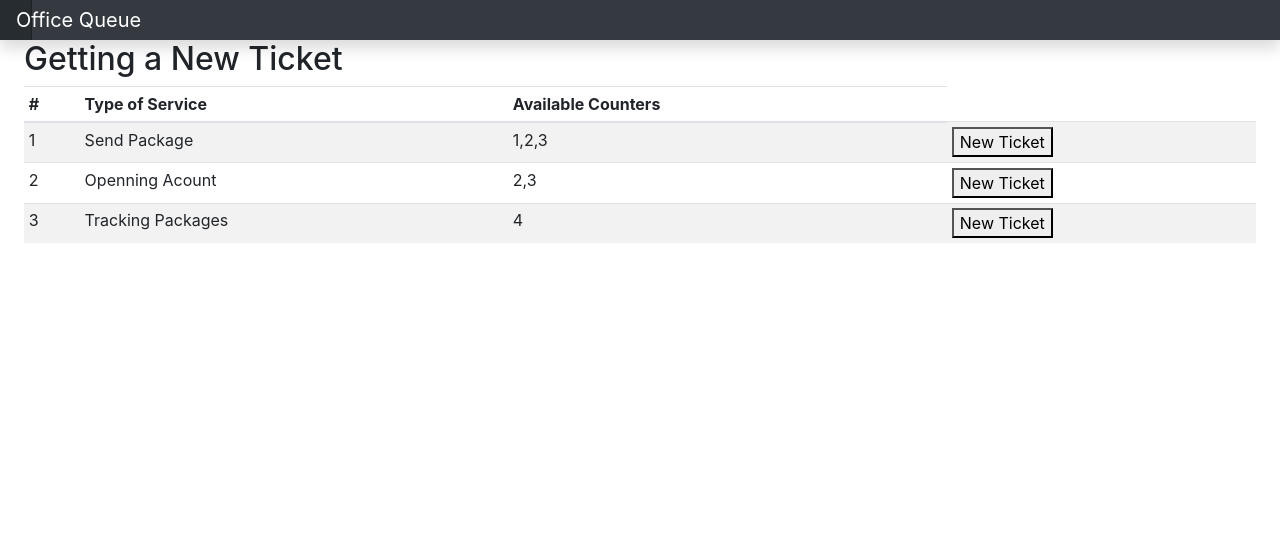
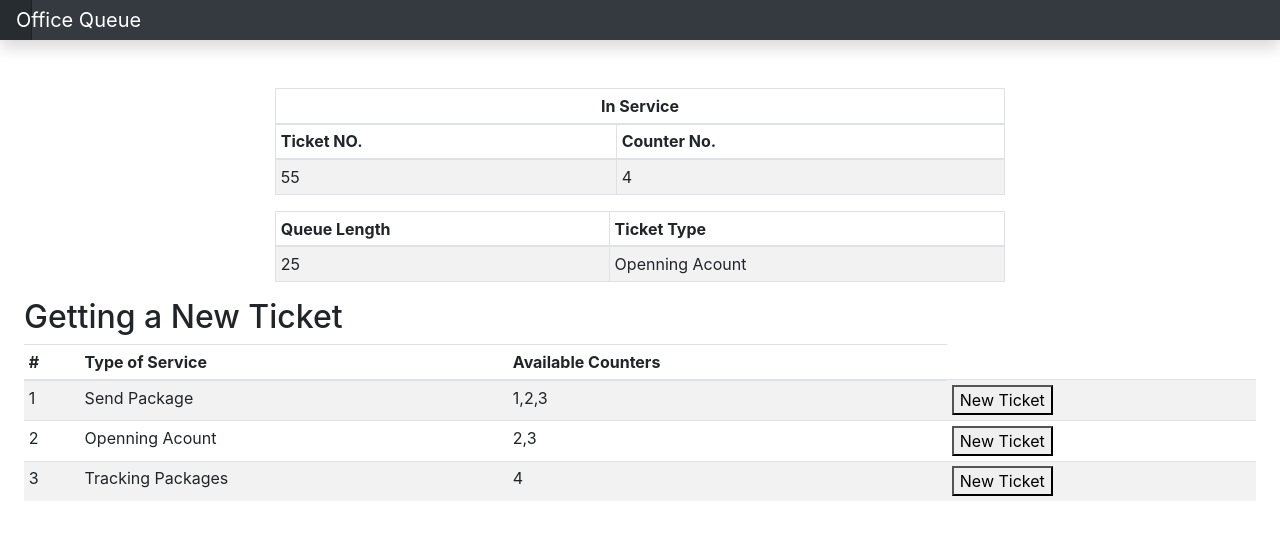
Before and after one commit to mosTavassoli/QueueManagement, a React (Create React App) app in the folder client/: page / in a window 1280 px wide. Shown: the top 540 px of the page. Built offline with nearby package versions, Linux system fonts and the light colour scheme.

Commit message:
feat: Add fake Display Board

```diff
--- a/client/public/css/custom.css
+++ b/client/public/css/custom.css
@@ -1,5 +1,5 @@
 body {
-    font-size: .875rem;
+  font-size: 0.875rem;
 }
 
 .feather {
@@ -19,7 +19,7 @@ body {
   left: 0;
   z-index: 100; /* Behind the navbar */
   padding: 48px 0 0; /* Height of navbar */
-    box-shadow: inset -1px 0 0 rgba(0, 0, 0, .1);
+  box-shadow: inset -1px 0 0 rgba(0, 0, 0, 0.1);
 }
 
 @media (max-width: 767.98px) {
@@ -32,7 +32,7 @@ body {
   position: relative;
   top: 0;
   height: calc(100vh - 48px);
-    padding-top: .5rem;
+  padding-top: 0.5rem;
   overflow-x: hidden;
   overflow-y: auto; /* Scrollable contents if viewport is shorter than content. */
 }
@@ -64,7 +64,7 @@ body {
 }
 
 .sidebar-heading {
-    font-size: .75rem;
+  font-size: 0.75rem;
   text-transform: uppercase;
 }
 
@@ -73,35 +73,39 @@ body {
    */
 
 .navbar-brand {
-    padding-top: .75rem;
-    padding-bottom: .75rem;
+  padding-top: 0.75rem;
+  padding-bottom: 0.75rem;
   font-size: 1rem;
-    background-color: rgba(0, 0, 0, .25);
-    box-shadow: inset -1px 0 0 rgba(0, 0, 0, .25);
+  background-color: rgba(0, 0, 0, 0.25);
+  box-shadow: inset -1px 0 0 rgba(0, 0, 0, 0.25);
 }
 
 .navbar .navbar-toggler {
-    top: .25rem;
+  top: 0.25rem;
   right: 1rem;
 }
 
 .navbar .form-control {
-    padding: .75rem 1rem;
+  padding: 0.75rem 1rem;
   border-width: 0;
   border-radius: 0;
 }
 
 .form-control-dark {
   color: #fff;
-    background-color: rgba(255, 255, 255, .1);
-    border-color: rgba(255, 255, 255, .1);
+  background-color: rgba(255, 255, 255, 0.1);
+  border-color: rgba(255, 255, 255, 0.1);
 }
 
 .form-control-dark:focus {
   border-color: transparent;
-    box-shadow: 0 0 0 3px rgba(255, 255, 255, .25);
+  box-shadow: 0 0 0 3px rgba(255, 255, 255, 0.25);
 }
 
-  .checkbox{
-    display:inline-block;
+.checkbox {
+  display: inline-block;
 }
+
+.center {
+  text-align: center;
+}
--- a/client/src/App.js
+++ b/client/src/App.js
@@ -4,12 +4,14 @@ import './App.css';
 import {BrowserRouter as Router, Switch, Route} from 'react-router-dom';
 import Nav from './components/nav';
 import Body from './components/body';
-
+import DisplayScreen from './components/DisplayScreen';
+import {DISPLAY} from './shared/displayScreen';
 
 class App extends Component {
   constructor(props) {
     super(props);
     this.state = {
+        displayList : DISPLAY,
        counters:[
          {
            id : 1,
@@ -61,7 +63,7 @@ class App extends Component {
 
       <Router>
       <Nav/>
-
+        <DisplayScreen displayList={this.state.displayList}/>
         <Body counters={this.state.counters} onClick={this.submitRequest} />
         {/* <Switch>
           <Route path="/" exact component={Body} />
--- /dev/null
+++ b/client/src/components/DisplayScreen.js
@@ -0,0 +1,55 @@
+import React from "react";
+import { Col, Container, Row, Table } from "react-bootstrap";
+
+class DiaplayList extends React.Component {
+    render(){
+        return(
+            <Container>
+              <Row>
+                <Col md={2}></Col>
+                <Col md={8}>
+                    <Table striped bordered hover size="sm" className="mt-5">
+                      <thead>
+                          <tr><th  colSpan="3" className="center">In Service</th></tr>
+                        <tr>
+                          <th>Ticket NO.</th>
+                          <th>Counter No.</th>
+                        </tr>
+                      </thead>
+                      <tbody>
+                        {this.props.displayList?.map((display, index) => (
+
+                          <tr key={index}>
+                            <td>{display.ticketId}</td>
+                            <td>{display.counterId}</td>
+
+                          </tr>
+                        ))}
+                      </tbody>
+                    </Table>
+
+                    <Table striped bordered hover size="sm" className="mt-3">
+                      <thead>
+                        <tr>
+                          <th>Queue Length</th>
+                          <th>Ticket Type</th>
+                        </tr>
+                      </thead>
+                      <tbody>
+                        {this.props.displayList?.map((display, index) => (
+                          <tr key={index}>
+                            <td>{display.queueLength}</td>
+                            <td>{display.ticketType}</td>
+
+                          </tr>
+                        ))}
+                      </tbody>
+                    </Table>
+                </Col>
+              </Row>
+            </Container>
+        )
+    }
+}
+
+export default DiaplayList;
--- /dev/null
+++ b/client/src/shared/displayScreen.js
@@ -0,0 +1,8 @@
+export const DISPLAY = [
+  {
+    ticketId: 55 ,
+    counterId: 4,
+    queueLength : 25,
+    ticketType: "Openning Acount",
+  },
+];
```
Lines whose indentation alone changed are shown as unchanged.
